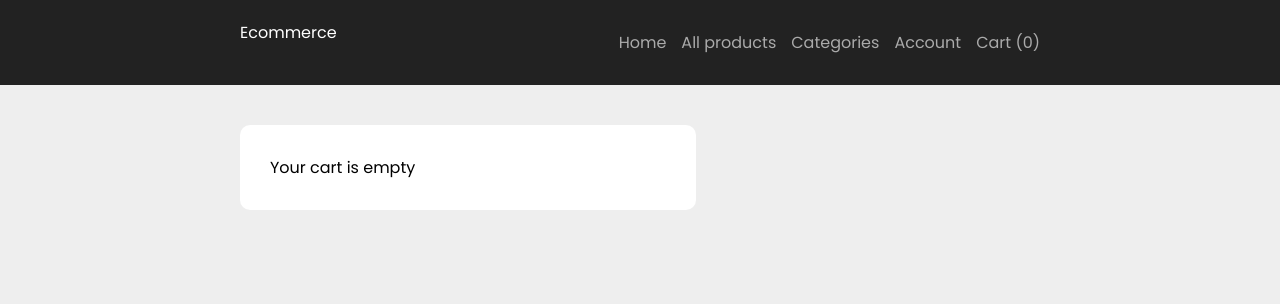
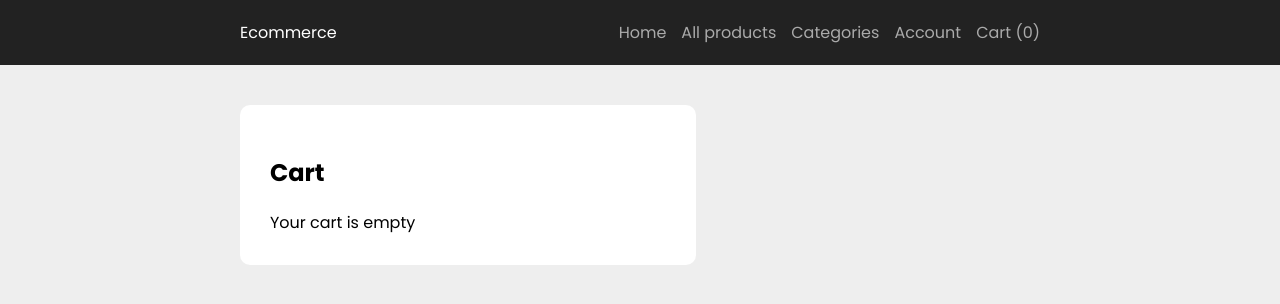
Before and after one commit to OkMoroz/ecommerce-front, a Next.js app: page /cart in a window 1280 px wide. Shown: the top 304 px of the page. Built offline with nearby package versions, Linux system fonts and the light colour scheme.

Commit message:
added order information

```diff
--- a/components/Header.js
+++ b/components/Header.js
@@ -1,9 +1,9 @@
-"use client";
 import Link from "next/link";
 import styled from "styled-components";
-import Center from "./Center";
-import { useContext } from "react";
-import { CartContext } from "./CartContext";
+import Center from "@/components/Center";
+import { useContext, useState } from "react";
+import { CartContext } from "@/components/CartContext";
+
 
 const StyledHeader = styled.header`
   background-color: #222;
@@ -11,41 +11,77 @@ const StyledHeader = styled.header`
 const Logo = styled(Link)`
   color: #fff;
   text-decoration: none;
+  position: relative;
+  z-index: 3;
 `;
-
 const Wrapper = styled.div`
   display: flex;
   justify-content: space-between;
   padding: 20px 0;
 `;
-
 const StyledNav = styled.nav`
-display:flex;
-gap:15px;
-
-`
-
+  ${(props) =>
+    props.mobileNavActive
+      ? `
+    display: block;
+  `
+      : `
+    display: none;
+  `}
+  gap: 15px;
+  position: fixed;
+  top: 0;
+  bottom: 0;
+  left: 0;
+  right: 0;
+  padding: 70px 20px 20px;
+  background-color: #222;
+  @media screen and (min-width: 768px) {
+    display: flex;
+    position: static;
+    padding: 0;
+  }
+`;
 const NavLink = styled(Link)`
   display: block;
   color: #aaa;
   text-decoration: none;
   padding: 10px 0;
+  @media screen and (min-width: 768px) {
+    padding: 0;
+  }
+`;
+const NavButton = styled.button`
+  background-color: transparent;
+  width: 30px;
+  height: 30px;
+  border: 0;
+  color: white;
+  cursor: pointer;
+  position: relative;
+  z-index: 3;
+  @media screen and (min-width: 768px) {
+    display: none;
+  }
 `;
 
 export default function Header() {
   const { cartProducts } = useContext(CartContext);
+  const [mobileNavActive, setMobileNavActive] = useState(false);
   return (
     <StyledHeader>
       <Center>
         <Wrapper>
           <Logo href={"/"}>Ecommerce</Logo>
-          <StyledNav>
+          <StyledNav mobileNavActive={mobileNavActive}>
             <NavLink href={"/"}>Home</NavLink>
             <NavLink href={"/products"}>All products</NavLink>
             <NavLink href={"/categories"}>Categories</NavLink>
             <NavLink href={"/account"}>Account</NavLink>
             <NavLink href={"/cart"}>Cart ({cartProducts.length})</NavLink>
           </StyledNav>
+          <NavButton onClick={() => setMobileNavActive((prev) => !prev)}>
+          </NavButton>
         </Wrapper>
       </Center>
     </StyledHeader>
--- /dev/null
+++ b/components/Input.js
@@ -0,0 +1,14 @@
+import styled from "styled-components";
+
+const StyledInput = styled.input`
+  width: 100%;
+  padding: 5px;
+  margin-bottom: 5px;
+  border: 1px solid #ccc;
+  border-radius: 5px;
+  box-sizing: border-box;
+`;
+
+export default function Input(props) {
+  return <StyledInput {...props} />;
+}
--- /dev/null
+++ b/components/Table.js
@@ -0,0 +1,18 @@
+import styled from "styled-components";
+
+const StyledTable = styled.table`
+  width: 100%;
+  th {
+    text-align: left;
+    text-transform: uppercase;
+    color: #ccc;
+    font-weight: 600;
+    font-size: 0.7rem;
+  }
+  td {
+    border-top: 1px solid rgba(0, 0, 0, 0.1);
+  }
+`;
+export default function Table(props) {
+  return <StyledTable {...props}/>
+}
--- /dev/null
+++ b/pages/api/checkout.js
@@ -0,0 +1,30 @@
+export default async function handler(req, res) {
+  if (req.method !== "POST") {
+    res.json("should be a POST request");
+    return;
+  }
+  const { name, email, city, postalCode, streetAddress, country, products } =
+    req.body;
+}
+await mongooseConnect();
+const productsId = products.split(",");
+const uniqueIds = [...new Set(productsIds)];
+const productsInfos = await Product.find({ _id: uniqueIds });
+
+let line_items = [];
+for (const productId of uniqueIds) {
+  const productInfo = productsInfos.find((p) => p._id.toString() === productId);
+  const quantity = productsIds.filter((id) => id === productId)?.length || 0;
+  if (quantity > 0 && productInfo) {
+    line_items.push({
+      quantity,
+      price_data: {
+        currency: "USD",
+        product_data: { name: productInfo.title },
+        unit_amount: quantity * productInfo.price,
+      },
+    });
+  }
+}
+
+res.json({ line_items });
--- a/pages/cart.js
+++ b/pages/cart.js
@@ -1,14 +1,19 @@
 import Header from "@/components/Header";
 import styled from "styled-components";
+import Center from "@/components/Center";
 import Button from "@/components/Button";
 import { useContext, useEffect, useState } from "react";
 import { CartContext } from "@/components/CartContext";
-import Center from "@/components/Center";
 import axios from "axios";
+import Table from "@/components/Table";
+import Input from "@/components/Input";
 
 const ColumnsWrapper = styled.div`
   display: grid;
-  grid-template-columns: 1.2fr .8fr;
+  grid-template-columns: 1fr;
+  @media screen and (min-width: 768px) {
+    grid-template-columns: 1.2fr 0.8fr;
+  }
   gap: 40px;
   margin-top: 40px;
 `;
@@ -19,41 +24,222 @@ const Box = styled.div`
   padding: 30px;
 `;
 
+const ProductInfoCell = styled.td`
+  padding: 10px 0;
+`;
+
+const ProductImageBox = styled.div`
+  width: 70px;
+  height: 100px;
+  padding: 2px;
+  border: 1px solid rgba(0, 0, 0, 0.1);
+  display: flex;
+  align-items: center;
+  justify-content: center;
+  border-radius: 10px;
+  img {
+    max-width: 60px;
+    max-height: 60px;
+  }
+  @media screen and (min-width: 768px) {
+    padding: 10px;
+    width: 100px;
+    height: 100px;
+    img {
+      max-width: 80px;
+      max-height: 80px;
+    }
+  }
+`;
+
+const QuantityLabel = styled.span`
+  padding: 0 15px;
+  display: block;
+  @media screen and (min-width: 768px) {
+    display: inline-block;
+    padding: 0 10px;
+  }
+`;
+
+const CityHolder = styled.div`
+  display: flex;
+  gap: 5px;
+`;
 
 export default function CartPage() {
-    const { cartProducts } = useContext(CartContext);
+  const { cartProducts, addProduct, removeProduct, clearCart } =
+    useContext(CartContext);
   const [products, setProducts] = useState([]);
+  const [name, setName] = useState("");
+  const [email, setEmail] = useState("");
+  const [city, setCity] = useState("");
+  const [postalCode, setPostalCode] = useState("");
+  const [streetAddress, setStreetAddress] = useState("");
+  const [country, setCountry] = useState("");
+  const [isSuccess, setIsSuccess] = useState(false);
   useEffect(() => {
     if (cartProducts.length > 0) {
-            axios.post("/api/cart", { ids: cartProducts })
-            .then(response => {
-                setProducts(response.data)
-            })
+      axios.post("/api/cart", { ids: cartProducts }).then((response) => {
+        setProducts(response.data);
+      });
+    } else {
+      setProducts([]);
+    }
+  }, [cartProducts]);
+  useEffect(() => {
+    if (typeof window === "undefined") {
+      return;
+    }
+    if (window?.location.href.includes("success")) {
+      setIsSuccess(true);
+      clearCart();
+    }
+  }, []);
+  function moreOfThisProduct(id) {
+    addProduct(id);
+  }
+  function lessOfThisProduct(id) {
+    removeProduct(id);
+  }
+  async function goToPayment() {
+    const response = await axios.post("/api/checkout", {
+      name,
+      email,
+      city,
+      postalCode,
+      streetAddress,
+      country,
+      cartProducts,
+    });
+    if (response.data.url) {
+      window.location = response.data.url;
+    }
+  }
+  let total = 0;
+  for (const productId of cartProducts) {
+    const price = products.find((p) => p._id === productId)?.price || 0;
+    total += price;
   }
 
-    },[cartProducts])
+  if (isSuccess) {
     return (
       <>
         <Header />
         <Center>
           <ColumnsWrapper>
             <Box>
-              {!products?.length && <div>Your cart is empty</div>}
-              {cartProducts?.length > 0 && (
+              <h1>Thanks for your order!</h1>
+              <p>We will email you when your order will be sent.</p>
+            </Box>
+          </ColumnsWrapper>
+        </Center>
+      </>
+    );
+  }
+  return (
     <>
+      <Header />
+      <Center>
+        <ColumnsWrapper>
+          <Box>
             <h2>Cart</h2>
+            {!cartProducts?.length && <div>Your cart is empty</div>}
+            {products?.length > 0 && (
+              <Table>
+                <thead>
+                  <tr>
+                    <th>Product</th>
+                    <th>Quantity</th>
+                    <th>Price</th>
+                  </tr>
+                </thead>
+                <tbody>
                   {products.map((product) => (
-                    <div>{product.title}</div>
+                    <tr key={product._id}>
+                      <ProductInfoCell>
+                        <ProductImageBox>
+                          <img src={product.images[0]} alt="" />
+                        </ProductImageBox>
+                        {product.title}
+                      </ProductInfoCell>
+                      <td>
+                        <Button onClick={() => lessOfThisProduct(product._id)}>
+                          -
+                        </Button>
+                        <QuantityLabel>
+                          {
+                            cartProducts.filter((id) => id === product._id)
+                              .length
+                          }
+                        </QuantityLabel>
+                        <Button onClick={() => moreOfThisProduct(product._id)}>
+                          +
+                        </Button>
+                      </td>
+                      <td>
+                        $
+                        {cartProducts.filter((id) => id === product._id)
+                          .length * product.price}
+                      </td>
+                    </tr>
                   ))}
-                </>
+                  <tr>
+                    <td></td>
+                    <td></td>
+                    <td>${total}</td>
+                  </tr>
+                </tbody>
+              </Table>
             )}
           </Box>
           {!!cartProducts?.length && (
             <Box>
               <h2>Order information</h2>
-                <input type="text" placeholder="Adress"></input>
-                <input type="text" placeholder="Adress2"></input>
-                <Button black block>
+              <Input
+                type="text"
+                placeholder="Name"
+                value={name}
+                name="name"
+                onChange={(ev) => setName(ev.target.value)}
+              />
+              <Input
+                type="text"
+                placeholder="Email"
+                value={email}
+                name="email"
+                onChange={(ev) => setEmail(ev.target.value)}
+              />
+              <CityHolder>
+                <Input
+                  type="text"
+                  placeholder="City"
+                  value={city}
+                  name="city"
+                  onChange={(ev) => setCity(ev.target.value)}
+                />
+                <Input
+                  type="text"
+                  placeholder="Postal Code"
+                  value={postalCode}
+                  name="postalCode"
+                  onChange={(ev) => setPostalCode(ev.target.value)}
+                />
+              </CityHolder>
+              <Input
+                type="text"
+                placeholder="Street Address"
+                value={streetAddress}
+                name="streetAddress"
+                onChange={(ev) => setStreetAddress(ev.target.value)}
+              />
+              <Input
+                type="text"
+                placeholder="Country"
+                value={country}
+                name="country"
+                onChange={(ev) => setCountry(ev.target.value)}
+              />
+              <Button black block onClick={goToPayment}>
                 Continue to payment
               </Button>
             </Box>
```
Also changed, not shown: components/CartContext.js (+10 -1 lines). Lines whose indentation alone changed are shown as unchanged.
